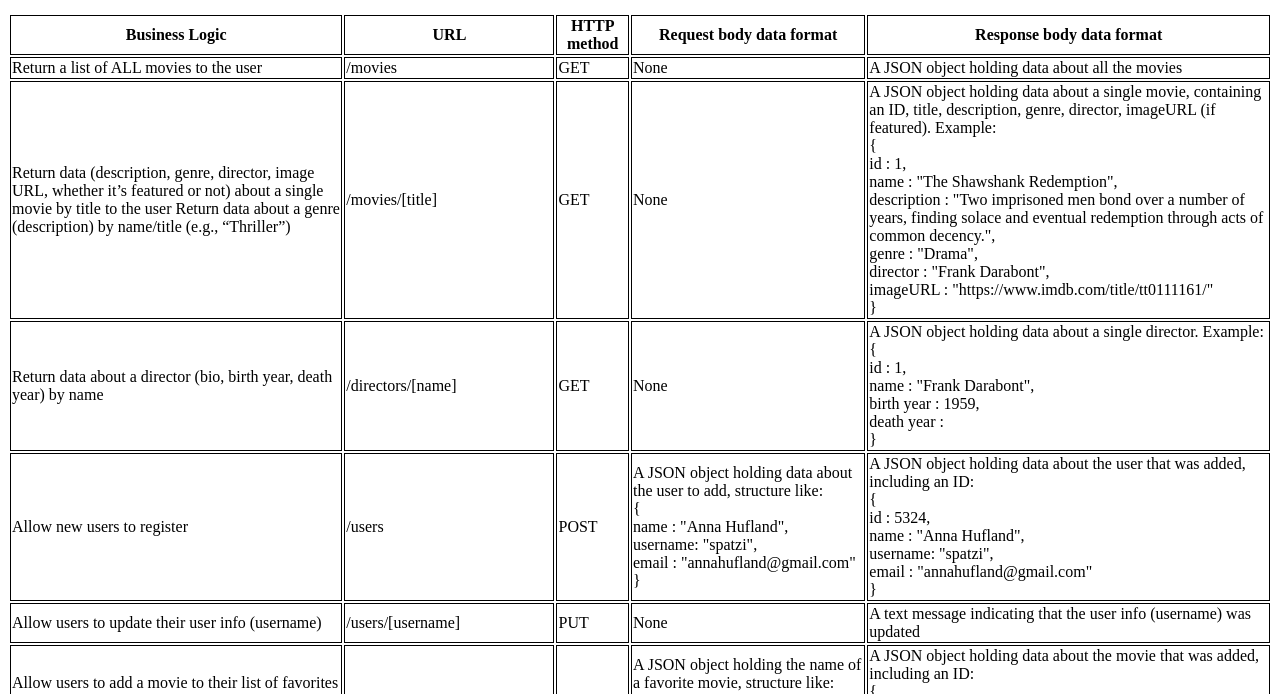
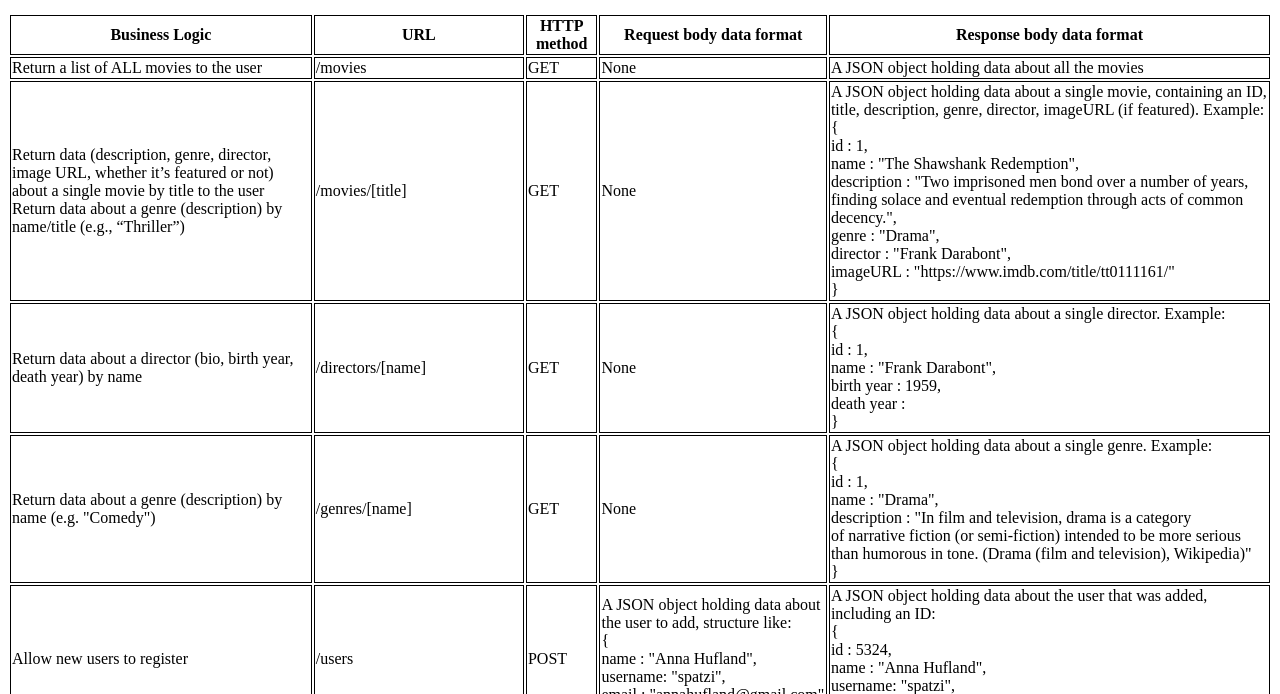
Before and after one commit to SarahJD/myFlix, a website: page public/documentation.html in a window 1280 px wide. Shown: the part 106-800 px from the top of the page. Drawn offline with Linux system fonts and the light colour scheme.

Commit message:
updated documentation including genre endpoint

```diff
--- a/public/documentation.html
+++ b/public/documentation.html
@@ -73,6 +73,24 @@
           }
         </td>
       </tr>
+
+      <tr>
+        <td>
+          Return data about a genre (description) by name (e.g. "Comedy")
+        </td>
+        <td>/genres/[name]</td>
+        <td>GET</td>
+        <td>None</td>
+        <td>
+          A JSON object holding data about a single genre. Example:<br />
+          {<br />
+          id : 1, <br />
+          name : "Drama", <br />
+          description : "In film and television, drama is a category of narrative fiction (or semi-fiction) intended to be more serious than humorous in tone. (Drama (film and television), Wikipedia)"<br />
+          }
+        </td>
+      </tr>
+
       <tr>
         <td>Allow new users to register</td>
         <td>/users</td>
```
